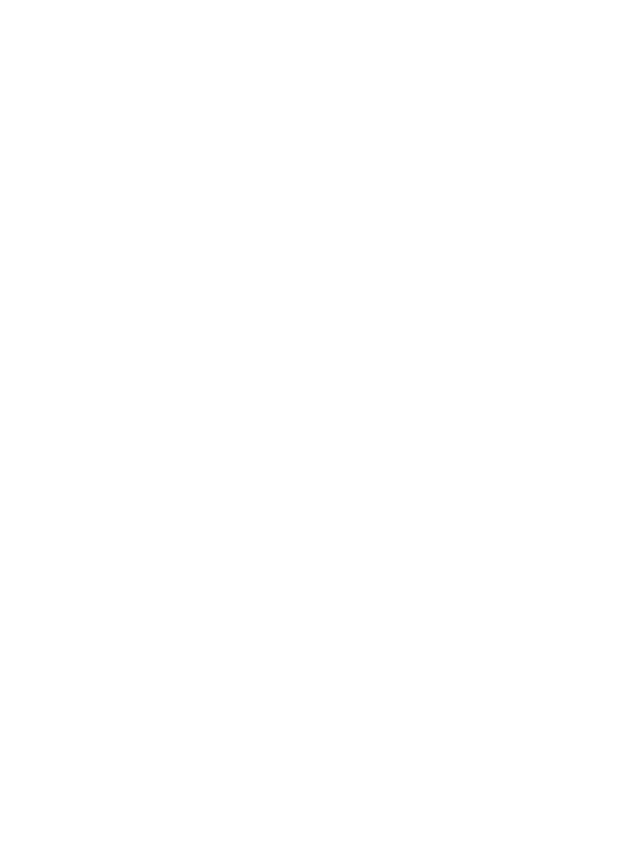
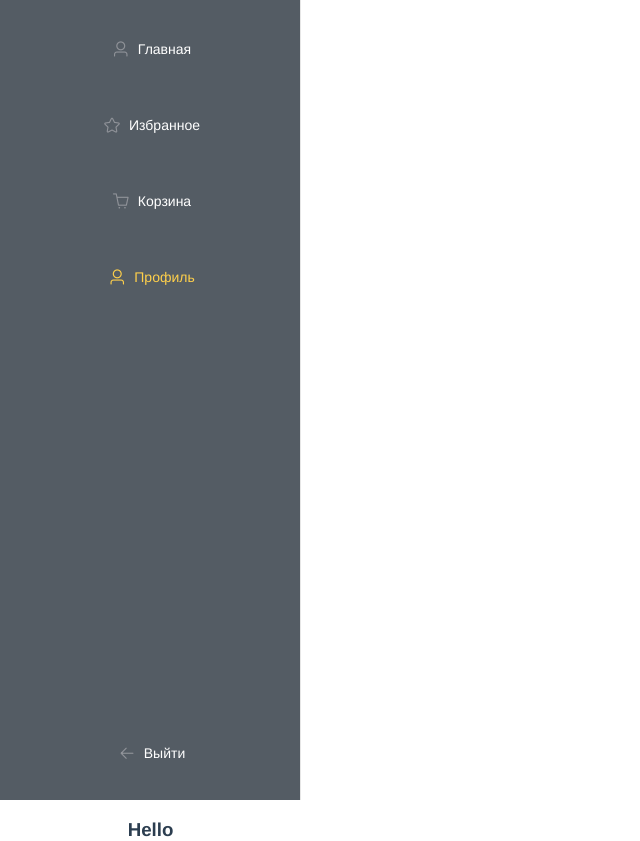
Before and after one commit to dhonehi/nami-sushi-web, a Vue app: page /profile in a window 1280 px wide. Shown: the whole page, without its empty margins (0-640 px from the left). Before the commit the page ends 800 px from the top, so only its background shows below. Built offline with nearby package versions, Linux system fonts and the light colour scheme.

Commit message:
updated routing and was added store

```diff
--- a/package.json
+++ b/package.json
@@ -12,7 +12,8 @@
     "core-js": "^3.6.5",
     "element-ui": "^2.13.2",
     "vue": "^2.6.11",
-    "vue-router": "^3.3.4"
+    "vue-router": "^3.3.4",
+    "vuex": "^3.5.1"
   },
   "devDependencies": {
     "@vue/cli-plugin-babel": "~4.4.0",
--- a/public/index.html
+++ b/public/index.html
@@ -8,9 +8,6 @@
     <title><%= htmlWebpackPlugin.options.title %></title>
   </head>
   <body>
-    <noscript>
-      <strong>We're sorry but <%= htmlWebpackPlugin.options.title %> doesn't work properly without JavaScript enabled. Please enable it to continue.</strong>
-    </noscript>
     <div id="app"></div>
     <!-- built files will be auto injected -->
   </body>
--- a/src/App.vue
+++ b/src/App.vue
@@ -1,6 +1,6 @@
 <template>
     <div id="app">
-        <router-view/>
+        <router-view />
     </div>
 </template>
 
@@ -16,28 +16,17 @@
         -moz-osx-font-smoothing: grayscale;
         text-align: center;
         color: #2c3e50;
+        height: 100vh;
+        width: 100vw;
     }
-
-
-    /* .el-table__row {
-         .cell {
-             &:last-child{ text-align: center; }
-         }
-     }
-
-     .has-gutter {
-         .cell {
-             &:last-child{ text-align: center; }
-         }
-     }*/
 
 </style>
 <script>
-    //import SideBar from "./components/SideBar";
+    //import Pages from "./components/Pages";
 
     export default {
         components: {
-            //SideBar
+
         }
     }
 </script>
--- a/src/components/FormAuthentication.vue
+++ b/src/components/FormAuthentication.vue
@@ -34,10 +34,9 @@
         data() {
             let validatePass = (rule, value, callback) => {
                 if (value === '')
-                    callback(new Error('Пожалуйста, введите пароль!'));
+                    callback(new Error('Введите пароль!'));
 
                 callback();
-
             };
             let validateEmail = (rule, value, callback) => {
                 let regexp = /^([a-z0-9_-]+\.)*[a-z0-9_-]+@[a-z0-9_-]+(\.[a-z0-9_-]+)*\.[a-z]{2,6}$/
@@ -81,8 +80,8 @@
                             url: '/authenticate'
                         };
 
-                        this.$http(options).then(result => {
-                            console.log(result.status)
+                        this.$http(options).then(() => {
+                            this.$router.push('/');
                         }).catch((error) => {
                             if (error.response.status === 401) {
                                 this.$notify.error({
--- a/src/components/FormRegistration.vue
+++ b/src/components/FormRegistration.vue
@@ -46,7 +46,7 @@
         data() {
             let validatePass = (rule, value, callback) => {
                 if (value === '')
-                    callback(new Error('Пожалуйста, введите пароль!'));
+                    callback(new Error('Введите пароль!'));
                 else if (this.regForm.checkPass !== '')
                     this.$refs.regForm.validateField('checkPass');
 
@@ -55,7 +55,7 @@
             };
             let validatePass2 = (rule, value, callback) => {
                 if (value === '')
-                    callback(new Error('Пожалуйста, снова введите пароль!'));
+                    callback(new Error('Повторите пароль!'));
                 else if (value !== this.regForm.password)
                     callback(new Error('Пароли не совпадают!'));
                 else
--- /dev/null
+++ b/src/components/MainPage.vue
@@ -0,0 +1,19 @@
+<template>
+    <div>
+
+    </div>
+</template>
+
+<script>
+
+    export default {
+        name: "MainPage",
+        mounted() {
+            this.$store.commit('setSideBarActive', 'main')
+        }
+    }
+</script>
+
+<style scoped>
+
+</style>
--- /dev/null
+++ b/src/components/Pages.vue
@@ -0,0 +1,21 @@
+<template>
+    <div>
+        <SideBar/>
+        <router-view/>
+    </div>
+</template>
+
+<script>
+    import SideBar from "@/components/SideBar";
+
+    export default {
+        name: "Pages",
+        components: {
+            SideBar
+        }
+    }
+</script>
+
+<style scoped>
+
+</style>
--- /dev/null
+++ b/src/components/Profile.vue
@@ -0,0 +1,19 @@
+<template>
+    <div>
+        <h3>Hello</h3>
+    </div>
+</template>
+
+<script>
+    export default {
+        name: "Profile",
+        mounted() {
+            this.$store.commit('setSideBarActive', 'profile')
+        }
+
+    }
+</script>
+
+<style scoped>
+
+</style>
--- /dev/null
+++ b/src/components/SideBar.vue
@@ -0,0 +1,75 @@
+<template>
+    <el-menu
+            :collapse="isCollapse"
+            :router="true"
+            :default-active="sideBarActive"
+            class="el-menu"
+            background-color="#545c64"
+            text-color="#fff"
+            active-text-color="#ffd04b">
+        <el-menu-item index="main">
+            <i class="el-icon-user"></i>
+            <span>Главная</span>
+        </el-menu-item>
+        <el-menu-item index="favourites">
+            <i class="el-icon-star-off"></i>
+            <span>Избранное</span>
+        </el-menu-item>
+        <el-menu-item index="cart">
+            <i class="el-icon-shopping-cart-2"></i>
+            <span>Корзина</span>
+        </el-menu-item>
+        <el-menu-item index="profile">
+            <i class="el-icon-user"></i>
+            <span>Профиль</span>
+        </el-menu-item>
+        <el-menu-item index="logout">
+            <i class="el-icon-back"></i>
+            <span>Выйти</span>
+        </el-menu-item>
+    </el-menu>
+</template>
+
+<script>
+    export default {
+        name: "SideBar",
+        mounted() {
+            window.addEventListener('resize', this.resize);
+        },
+        computed: {
+            sideBarActive() {
+                return this.$store.state.sideBarActive
+            }
+        },
+        data() {
+            return {
+                isCollapse: false
+            }
+        },
+        methods: {
+            resize: function () {
+                this.isCollapse = window.innerWidth < 980;
+            }
+        }
+    }
+</script>
+
+<style scoped lang="scss">
+    .el-menu {
+        height: 100vh;
+
+        .el-menu-item {
+            margin-top: 20px;
+        }
+
+        .el-menu-item:last-child {
+            position: relative;
+            top: 50%;
+        }
+    }
+
+    .el-menu:not(.el-menu--collapse) {
+        width: 300px;
+    }
+
+</style>
--- a/src/main.js
+++ b/src/main.js
@@ -7,6 +7,7 @@ import {Loading} from 'element-ui';
 import {Notification} from 'element-ui';
 import {MessageBox} from 'element-ui';
 import 'element-ui/lib/theme-chalk/index.css';
+import store from './store/store.js'
 
 Vue.use(ElementsUI, Loading, Notification, MessageBox);
 Vue.prototype.$http = axios;
@@ -16,5 +17,6 @@ axios.defaults.baseURL = 'http://95.216.143.170:9000'
 
 new Vue({
   router,
+  store,
   render: h => h(App),
 }).$mount('#app')
--- a/src/router.js
+++ b/src/router.js
@@ -2,6 +2,9 @@ import Vue from 'vue'
 import Router from 'vue-router'
 import FormAuthentication from "./components/FormAuthentication";
 import FormRegistration from "./components/FormRegistration";
+import MainPage from "@/components/MainPage";
+import Profile from "@/components/Profile";
+import Pages from "@/components/Pages";
 
 Vue.use(Router)
 
@@ -9,12 +12,27 @@ export default new Router({
     mode: 'history',
     routes: [
         {
+            path: '/',
+            redirect: '/main',
+            component: Pages,
+            children: [
+                {
+                    path: '/main',
+                    component: MainPage
+                },
+                {
+                    path: '/profile',
+                    component: Profile
+                },
+            ]
+        },
+        {
             path: '/login',
             component: FormAuthentication
         },
         {
             path: '/registration',
             component: FormRegistration
-        }
+        },
     ]
 })
--- /dev/null
+++ b/src/store/store.js
@@ -0,0 +1,21 @@
+import Vue from 'vue';
+import Vuex from 'vuex';
+
+Vue.use(Vuex);
+
+export default new Vuex.Store({
+    state: {
+        sideBarActive: 'main'
+    },
+    mutations: {
+        setSideBarActive: function (state, active) {
+            state.sideBarActive = active
+        }
+    },
+    actions: {
+
+    },
+    modules: {
+
+    }
+})
```
Also changed, not shown: 1 other file (tests, documents, lock files or other folders).
